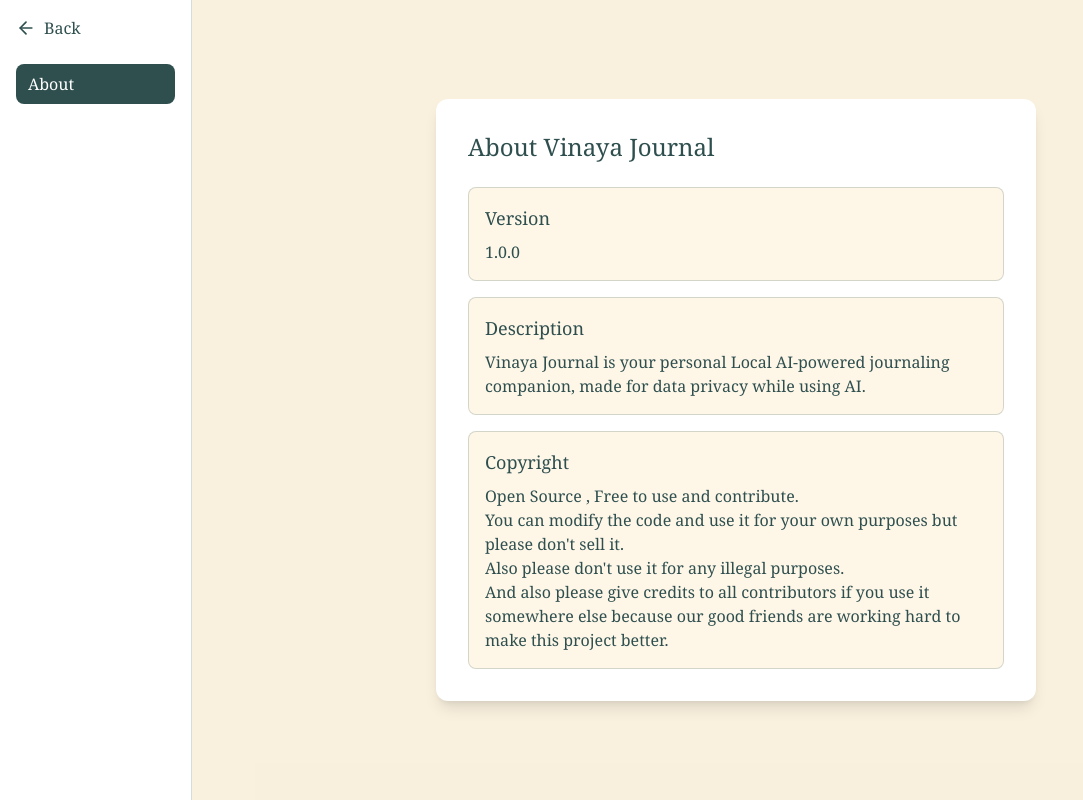
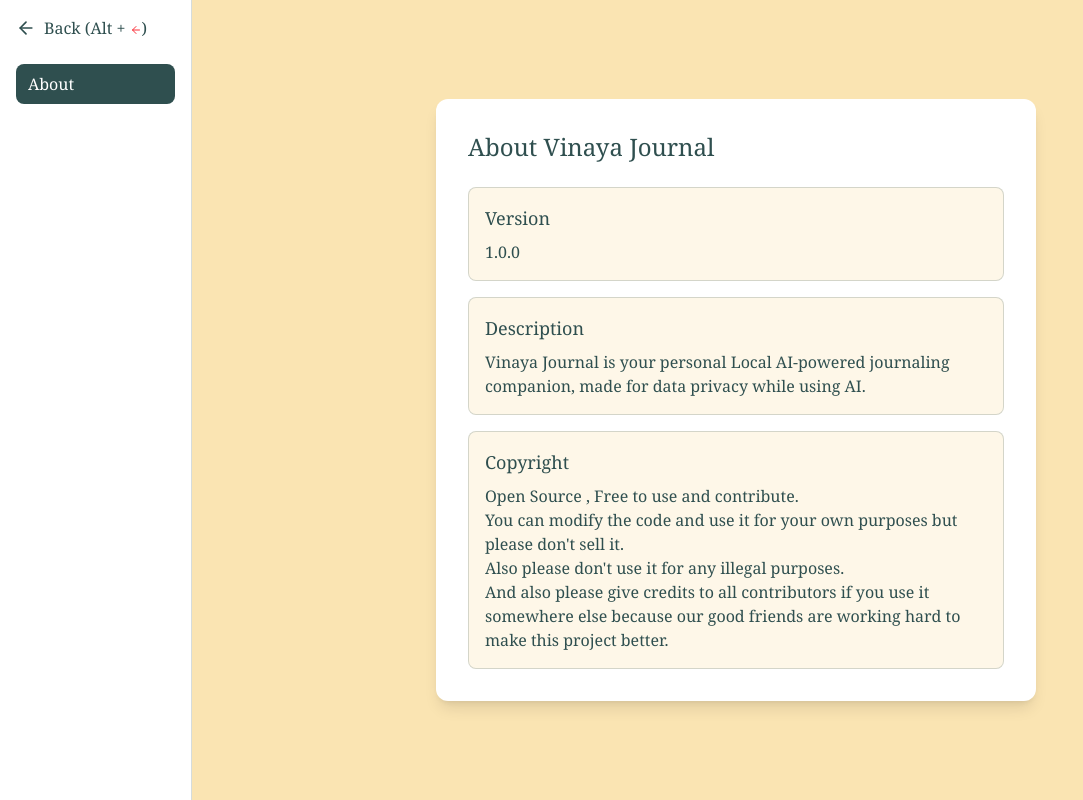
Before and after one commit to BarsatKhadka/Vinaya-Journal, a React (Vite) app in the folder desktop/: page /app/settings in a window 1280 px wide. Shown: the whole page, without its empty margins (0-1083 px from the left). Built offline with nearby package versions, Linux system fonts and the light colour scheme; a web font is replaced by a local one.

Commit message:
desktop -add: Alt + left arrow to go back from settings

```diff
--- a/desktop/src/HomePage/AfterLogin/RightSide/Settings.tsx
+++ b/desktop/src/HomePage/AfterLogin/RightSide/Settings.tsx
@@ -1,19 +1,31 @@
-import React from 'react';
+import React, { useEffect } from 'react';
 import { motion } from 'framer-motion';
 import { useAppStore } from '../../../store';
 import { ArrowLeft } from 'lucide-react';
-import { Link } from 'react-router-dom';
+import { Link, useNavigate } from 'react-router-dom';
 
 export const Settings: React.FC = () => {
     const { setSelectedSidebar } = useAppStore();
+    const navigate = useNavigate();
+
+    useEffect(() => {
+        const handleKeyDown = (event: KeyboardEvent) => {
+            if (event.altKey && event.key === 'ArrowLeft') {
+                navigate('/app');
+            }
+        };
+
+        window.addEventListener('keydown', handleKeyDown);
+        return () => window.removeEventListener('keydown', handleKeyDown);
+    }, [navigate]);
 
     return (
-        <div className="flex h-screen bg-[#fae4b2]/30">
+        <div className="flex h-screen bg-[#fae4b2]">
             {/* Left Sidebar */}
             <div className="w-48 bg-white border-r border-[#2F4F4F]/20 p-4">
                 <Link to="/app" className="flex items-center space-x-2 text-[#2F4F4F] font-serif mb-6 hover:text-[#2F4F4F]/80">
                     <ArrowLeft className="w-5 h-5" />
-                    <span>Back</span>
+                    <span>Back (Alt + <ArrowLeft className="w-3 h-3 inline-block text-red-500" />)</span>
                 </Link>
 
                 <div className="space-y-2">
```
